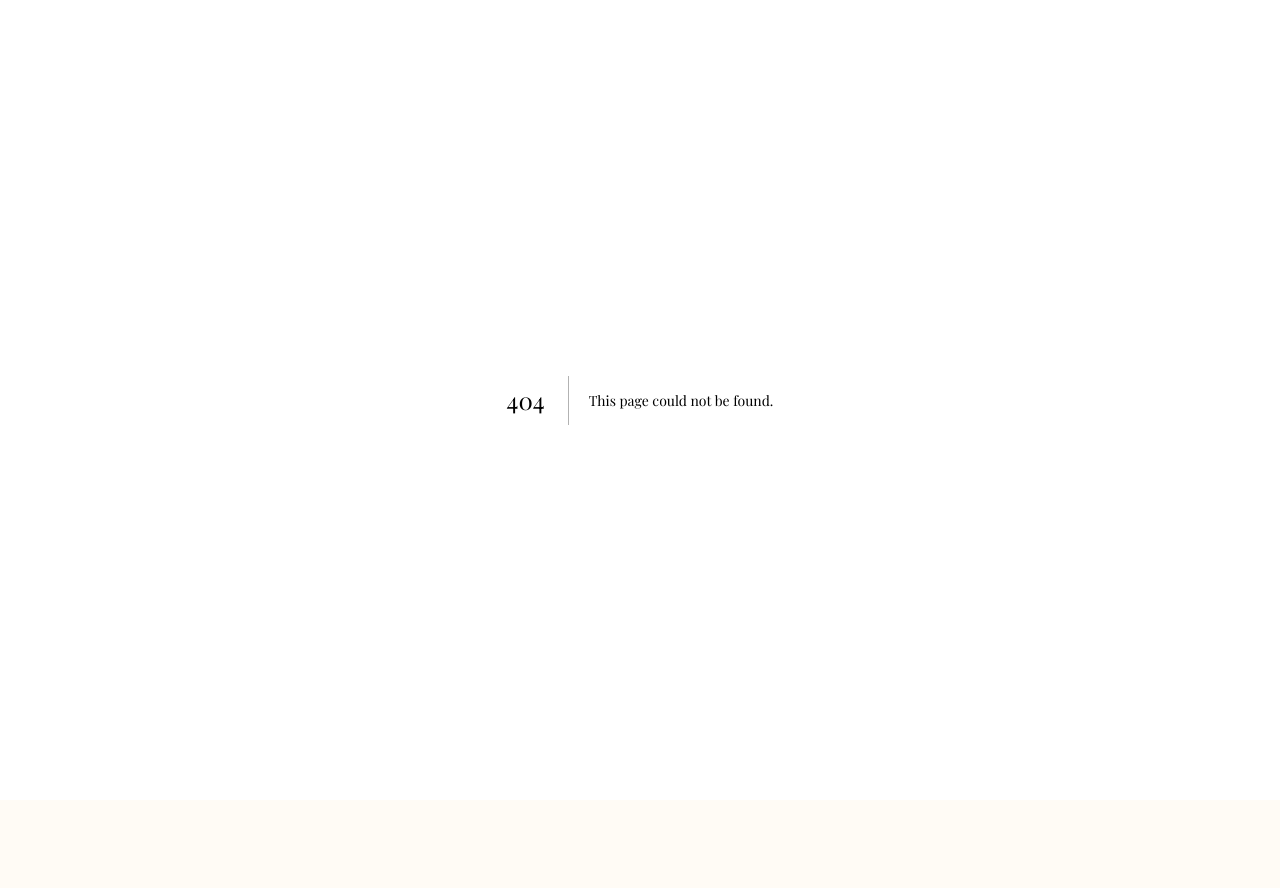
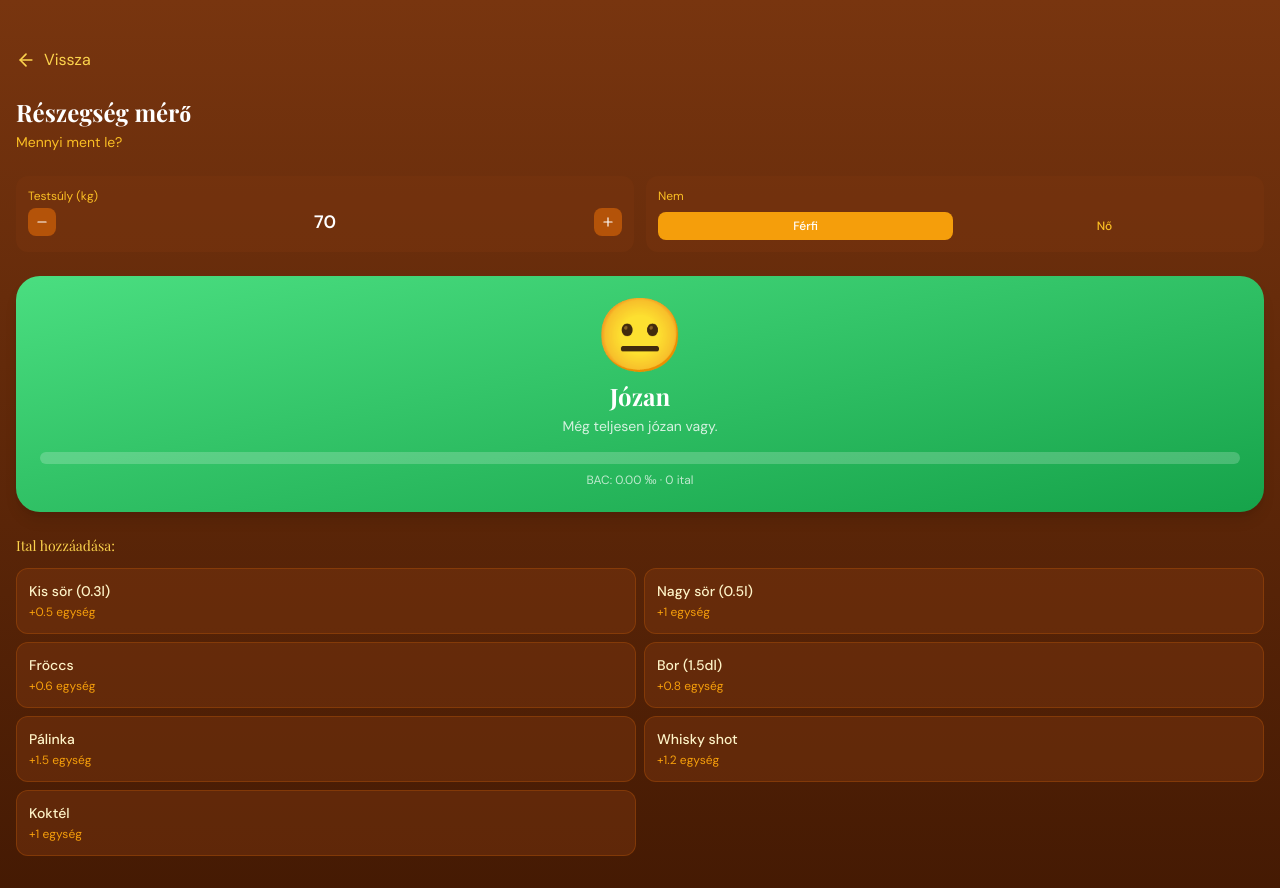
Before and after one commit to HenrikFaul/pubapp, a Next.js app: page /customer/games/drunk-o-meter in a window 1280 px wide. Before the commit this address had no page. Before the commit the page ends 800 px from the top, so only its background shows below. Built offline with nearby package versions, Linux system fonts and the light colour scheme.

Commit message:
deploy: src/app/customer/games/drunk-o-meter/page.tsx

```diff
--- /dev/null
+++ b/src/app/customer/games/drunk-o-meter/page.tsx
@@ -0,0 +1,131 @@
+'use client'
+
+import { useState } from 'react'
+import { useRouter } from 'next/navigation'
+import { ArrowLeft, Plus, Minus, RotateCcw } from 'lucide-react'
+
+const LEVELS = [
+  { min: 0, max: 1, label: 'Józan', emoji: '😐', color: 'from-green-400 to-green-600', desc: 'Még teljesen józan vagy.' },
+  { min: 1, max: 3, label: 'Picit vidám', emoji: '😊', color: 'from-lime-400 to-green-500', desc: 'Egy kis hangulat már van.' },
+  { min: 3, max: 5, label: 'Jó kedvben', emoji: '😄', color: 'from-yellow-400 to-amber-500', desc: 'A legjobb állapot!' },
+  { min: 5, max: 7, label: 'Lelkes', emoji: '🥳', color: 'from-orange-400 to-amber-600', desc: 'Mindenkit megölelsz.' },
+  { min: 7, max: 9, label: 'Nagyon vidám', emoji: '😵', color: 'from-red-400 to-orange-500', desc: 'Lassan érdemes vizet inni.' },
+  { min: 9, max: 12, label: 'Kapakka szint', emoji: '🍺', color: 'from-purple-500 to-red-500', desc: 'Legenda vagy. Taxi?' },
+]
+
+const DRINK_SIZES = [
+  { label: 'Kis sör (0.3l)', alcohol: 0.5 },
+  { label: 'Nagy sör (0.5l)', alcohol: 1.0 },
+  { label: 'Fröccs', alcohol: 0.6 },
+  { label: 'Bor (1.5dl)', alcohol: 0.8 },
+  { label: 'Pálinka', alcohol: 1.5 },
+  { label: 'Whisky shot', alcohol: 1.2 },
+  { label: 'Koktél', alcohol: 1.0 },
+]
+
+export default function DrunkOMeter() {
+  const router = useRouter()
+  const [drinks, setDrinks] = useState<{ label: string; alcohol: number }[]>([])
+  const [weight, setWeight] = useState(70)
+  const [gender, setGender] = useState<'male' | 'female'>('male')
+
+  const totalAlcohol = drinks.reduce((s, d) => s + d.alcohol, 0)
+  // Simplified Widmark formula
+  const r = gender === 'male' ? 0.68 : 0.55
+  const bac = totalAlcohol > 0 ? (totalAlcohol * 10) / (weight * r) : 0
+  const level = LEVELS.find(l => bac >= l.min && bac < l.max) || LEVELS[LEVELS.length - 1]
+
+  function addDrink(drink: typeof DRINK_SIZES[0]) {
+    setDrinks(prev => [...prev, drink])
+  }
+
+  function removeLast() {
+    setDrinks(prev => prev.slice(0, -1))
+  }
+
+  const pct = Math.min(100, (bac / 12) * 100)
+
+  return (
+    <div className="min-h-screen bg-gradient-to-b from-amber-900 to-amber-950 text-white px-4 pt-12 pb-8">
+      <button onClick={() => router.back()} className="flex items-center gap-2 text-amber-300 mb-6">
+        <ArrowLeft className="w-5 h-5" /> Vissza
+      </button>
+
+      <h1 className="text-2xl font-bold mb-1" style={{ fontFamily: 'Playfair Display, serif' }}>Részegség mérő</h1>
+      <p className="text-amber-400 text-sm mb-6">Mennyi ment le?</p>
+
+      {/* Settings */}
+      <div className="flex gap-3 mb-6">
+        <div className="flex-1 bg-amber-900/50 rounded-xl p-3">
+          <label className="text-amber-400 text-xs mb-1 block">Testsúly (kg)</label>
+          <div className="flex items-center gap-2">
+            <button onClick={() => setWeight(w => Math.max(40, w - 5))} className="w-7 h-7 bg-amber-700 rounded-lg flex items-center justify-center">
+              <Minus className="w-3.5 h-3.5" />
+            </button>
+            <span className="font-bold text-lg flex-1 text-center">{weight}</span>
+            <button onClick={() => setWeight(w => Math.min(150, w + 5))} className="w-7 h-7 bg-amber-700 rounded-lg flex items-center justify-center">
+              <Plus className="w-3.5 h-3.5" />
+            </button>
+          </div>
+        </div>
+        <div className="flex-1 bg-amber-900/50 rounded-xl p-3">
+          <label className="text-amber-400 text-xs mb-2 block">Nem</label>
+          <div className="flex gap-1">
+            <button onClick={() => setGender('male')} className={`flex-1 py-1.5 rounded-lg text-xs font-medium ${gender === 'male' ? 'bg-amber-500 text-white' : 'text-amber-400'}`}>Férfi</button>
+            <button onClick={() => setGender('female')} className={`flex-1 py-1.5 rounded-lg text-xs font-medium ${gender === 'female' ? 'bg-amber-500 text-white' : 'text-amber-400'}`}>Nő</button>
+          </div>
+        </div>
+      </div>
+
+      {/* Level indicator */}
+      <div className={`bg-gradient-to-br ${level.color} rounded-3xl p-6 mb-6 text-center shadow-lg`}>
+        <div className="text-7xl mb-2">{level.emoji}</div>
+        <h2 className="text-2xl font-bold">{level.label}</h2>
+        <p className="text-white/80 text-sm mt-1">{level.desc}</p>
+        <div className="mt-4 bg-white/20 rounded-full h-3 overflow-hidden">
+          <div className={`h-full bg-white rounded-full transition-all duration-500`} style={{ width: `${pct}%` }} />
+        </div>
+        <p className="text-white/70 text-xs mt-2">BAC: {bac.toFixed(2)} ‰ · {drinks.length} ital</p>
+      </div>
+
+      {/* Drink log */}
+      {drinks.length > 0 && (
+        <div className="bg-amber-900/40 rounded-2xl p-4 mb-4">
+          <div className="flex items-center justify-between mb-2">
+            <span className="text-amber-300 text-sm font-medium">Elfogyasztott italok</span>
+            <button onClick={removeLast} className="text-amber-500 text-xs flex items-center gap-1">
+              <RotateCcw className="w-3 h-3" /> Utolsó törlése
+            </button>
+          </div>
+          <div className="flex flex-wrap gap-1">
+            {drinks.map((d, i) => (
+              <span key={i} className="bg-amber-800/60 text-amber-200 text-xs px-2 py-1 rounded-full">{d.label}</span>
+            ))}
+          </div>
+        </div>
+      )}
+
+      {/* Add drink buttons */}
+      <h3 className="text-amber-300 text-sm font-medium mb-3">Ital hozzáadása:</h3>
+      <div className="grid grid-cols-2 gap-2">
+        {DRINK_SIZES.map(drink => (
+          <button
+            key={drink.label}
+            onClick={() => addDrink(drink)}
+            className="bg-amber-900/50 hover:bg-amber-800/60 border border-amber-700/40 text-amber-100 rounded-xl px-3 py-3 text-sm text-left transition-colors"
+          >
+            <span className="block font-medium">{drink.label}</span>
+            <span className="text-amber-500 text-xs">+{drink.alcohol} egység</span>
+          </button>
+        ))}
+      </div>
+
+      {bac > 5 && (
+        <div className="mt-6 bg-red-500/20 border border-red-500/30 rounded-2xl p-4 text-center">
+          <p className="text-red-300 font-semibold">🚕 Kérj taxit, ne vezess!</p>
+          <p className="text-red-400/70 text-xs mt-1">Ez az alkalmazás csak tájékoztató jellegű.</p>
+        </div>
+      )}
+    </div>
+  )
+}
```
